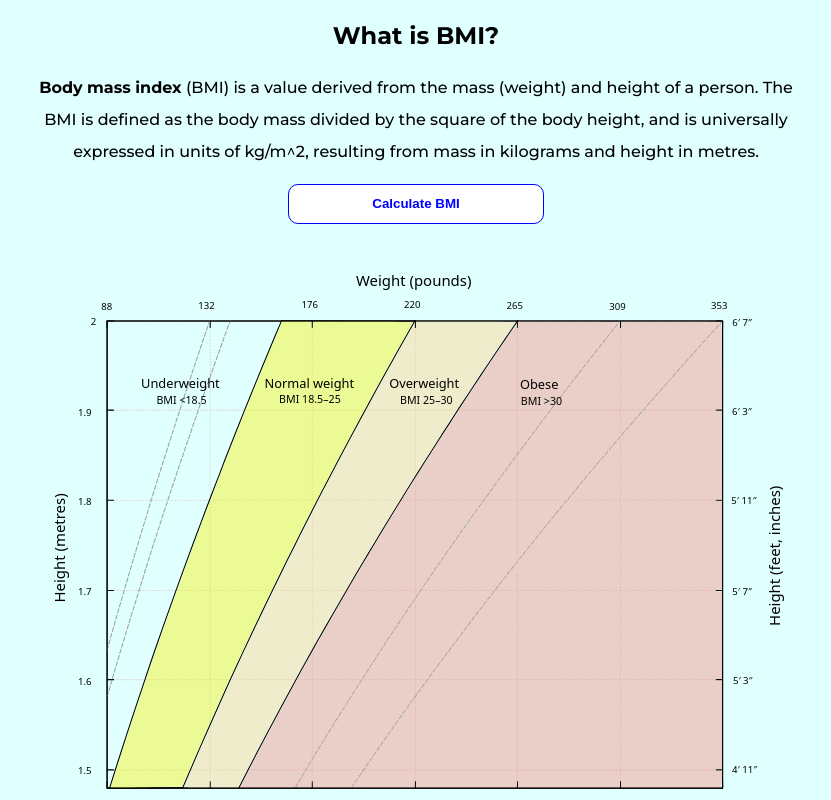
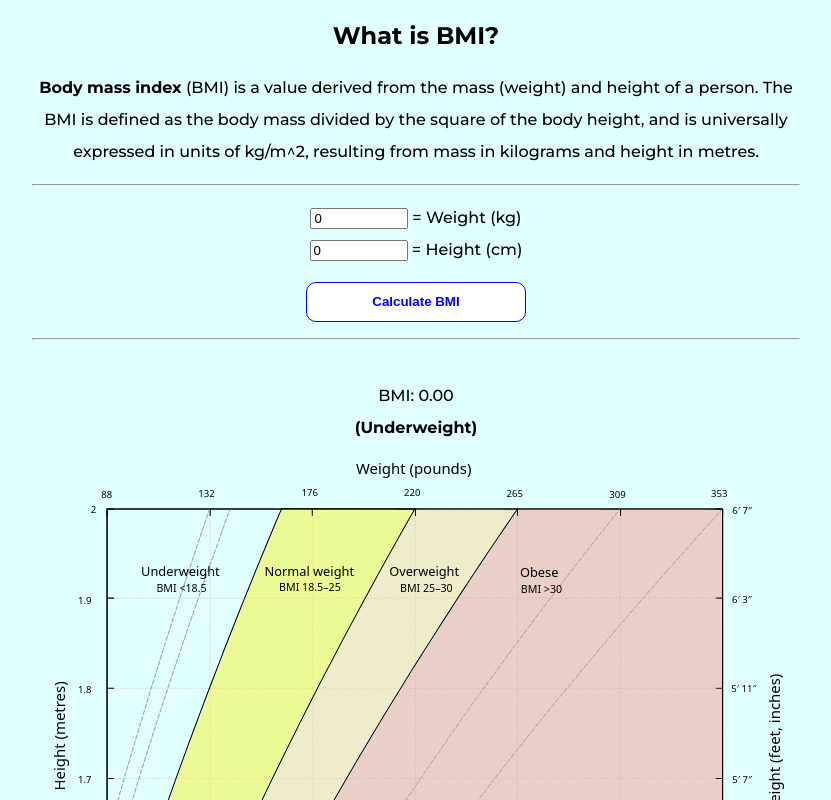
Before and after one commit to aliberkinsahin/bmi-calculator, a React (Create React App) app: page / in a window 1280 px wide. Both pictures are taken after a click on the button "Calculate BMI". Shown: the top 800 px of the page, without its empty margins (224-1055 px from the left). Built offline with nearby package versions, Linux system fonts and the light colour scheme.

Commit message:
completed, nearly...

```diff
--- a/public/index.html
+++ b/public/index.html
@@ -6,6 +6,12 @@
     <link
       href="https://fonts.googleapis.com/css2?family=Montserrat:wght@300;500;700&display=swap"
       rel="stylesheet"
+    />
+    <link
+      rel="stylesheet"
+      href="https://cdnjs.cloudflare.com/ajax/libs/font-awesome/5.14.0/css/all.min.css"
+      integrity="sha512-1PKOgIY59xJ8Co8+NE6FZ+LOAZKjy+KY8iq0G4B3CyeY6wYHN3yt9PW0XpSriVlkMXe40PTKnXrLnZ9+fkDaog=="
+      crossorigin="anonymous"
     />
     <meta name="viewport" content="width=device-width, initial-scale=1" />
     <meta name="theme-color" content="#000000" />
--- a/src/App.css
+++ b/src/App.css
@@ -9,14 +9,31 @@
   width: 60%;
 }
 
+.InputArea {
+  display: flex;
+  flex-direction: column;
+  justify-content: space-between;
+  align-items: center;
+  margin: 1rem;
+  min-width: 300px;
+}
+
+.Weight input {
+  width: 30%;
+}
+.Height input {
+  width: 30%;
+}
+
 .ButtonContainer {
   width: 100%;
+  margin-top: 1rem;
 }
 
 .Button {
   border-radius: 10px;
   height: 40px;
-  width: 20%;
+  width: 30%;
   border: 0.5px solid blue;
   background-color: white;
   font-weight: bold;
@@ -32,16 +49,24 @@
   outline: none;
 }
 
+.Graph {
+  padding-top: 2rem;
+  display: flex;
+  flex-direction: column;
+  justify-content: center;
+  align-items: center;
+}
+
 .Graph a {
   text-decoration: none;
   color: blue;
 }
 .Graph a:hover {
-  color: red;
+  color: darkred;
 }
 .Chart {
   width: 80%;
-  padding-top: 2rem;
+  /* padding-top: 2rem; */
 }
 
 @media screen and (max-width: 600px) {
@@ -49,3 +74,16 @@
     width: 100%;
   }
 }
+
+.SocialMedia {
+  width: 100%;
+}
+.SocialMedia i {
+  margin-left: 1rem;
+  margin-right: 1rem;
+  color: rgb(6, 6, 110);
+}
+.SocialMedia i:hover {
+  cursor: pointer;
+  color: darkred;
+}
--- a/src/components/Main.js
+++ b/src/components/Main.js
@@ -1,4 +1,4 @@
-import React from "react";
+import React, { useEffect, useState } from "react";
 import BMIChart from "../BMI_chart.svg";
 import { motion } from "framer-motion";
 
@@ -7,13 +7,60 @@ const infoVariants = {
   hidden: { opacity: 0, x: -200 },
 };
 
+const calculationVariants = {
+  visible: { opacity: 1, x: 0 },
+  hidden: { opacity: 0, x: 200 },
+};
+
 export default function Main() {
+  const [bmiCalculated, setBmiCalculated] = useState(false);
+  const [weight, setWeight] = useState(0);
+  const [height, setHeight] = useState(0);
+  const [bmi, setBmi] = useState(0);
+  const [bmiText, setBmiText] = useState("");
+
+  const calculateBMI = (e) => {
+    e.preventDefault();
+    let bmiCalc = (weight / (height * height)) * 10000;
+    if (height === 0) {
+      bmiCalc = 0;
+    }
+    setBmi(bmiCalc.toFixed(2));
+    setBmiCalculated(true);
+  };
+
+  const checkBmiText = (bmi) => {
+    if (bmi < 18.5) {
+      setBmiText("Underweight");
+    } else if ((bmi > 18.5) & (bmi <= 25.0)) {
+      setBmiText("Normal Weight");
+    } else if ((bmi > 25.0) & (bmi <= 30.0)) {
+      setBmiText("Overweight");
+    } else if (bmi > 30) {
+      setBmiText("Obese");
+    } else {
+      setBmiText("");
+    }
+  };
+
+  const updateWeight = (value) => {
+    setWeight(value);
+  };
+  const updateHeight = (value) => {
+    setHeight(value);
+  };
+
+  useEffect(() => {
+    checkBmiText(bmi);
+  }, [bmi]);
+
   return (
     <div className="App">
       <motion.div
         variants={infoVariants}
         initial="hidden"
         animate="visible"
+        transition={{ delay: 1 }}
         className="Info"
       >
         <h2>What is BMI?</h2>
@@ -23,13 +70,52 @@ export default function Main() {
           the square of the body height, and is universally expressed in units
           of kg/m^2, resulting from mass in kilograms and height in metres.
         </p>
+        <hr />
+        <form className="InputArea">
+          <div className="Weight">
+            <input
+              type="number"
+              id="weight"
+              value={weight}
+              onChange={(e) => updateWeight(e.target.value)}
+            />
+            <label htmlFor="weight"> = Weight (kg)</label>
+          </div>
+
+          <div className="Height">
+            <input
+              type="numbers"
+              id="height"
+              value={height}
+              onChange={(e) => updateHeight(e.target.value)}
+            />
+            <label htmlFor="height"> = Height (cm) </label>
+          </div>
+          <div className="ButtonContainer">
+            <button
+              type="submit"
+              className="Button"
+              onClick={(e) => calculateBMI(e)}
+            >
+              Calculate BMI
+            </button>
+          </div>
+        </form>
+        <hr />
       </motion.div>
 
-      <div className="ButtonContainer">
-        <button className="Button">Calculate BMI</button>
-      </div>
-
-      <div className="Graph">
+      {bmiCalculated ? (
+        <motion.div
+          variants={calculationVariants}
+          initial="hidden"
+          animate="visible"
+          transition={{ delay: 0.75 }}
+          className="Graph"
+        >
+          <label htmlFor="bmi">BMI: {bmi}</label>
+          <b>
+            <label htmlFor="bmi">({bmiText})</label>
+          </b>
           <img className="Chart" src={BMIChart} alt="BMI Chart" />
           <p>
             More information on{" "}
@@ -41,7 +127,31 @@ export default function Main() {
               Wikipedia
             </a>
           </p>
+          <div className="SocialMedia">
+            <a
+              href="https://github.com/aliberkinsahin"
+              rel="noopener noreferrer"
+              target="_blank"
+            >
+              <i className="fab fa-github-square fa-3x"></i>
+            </a>
+            <a
+              href="https://www.reddit.com/user/_ambitiousSloth"
+              rel="noopener noreferrer"
+              target="_blank"
+            >
+              <i className="fab fa-reddit-square fa-3x"></i>
+            </a>
+            <a
+              href="https://www.linkedin.com/in/ali-berkin-sahin/"
+              rel="noopener noreferrer"
+              target="_blank"
+            >
+              <i className="fab fa-linkedin fa-3x"></i>
+            </a>
           </div>
+        </motion.div>
+      ) : null}
     </div>
   );
 }
```
Also changed, not shown: public/logo192.png (deleted), public/logo512.png (deleted). Lines whose indentation alone changed are shown as unchanged.
